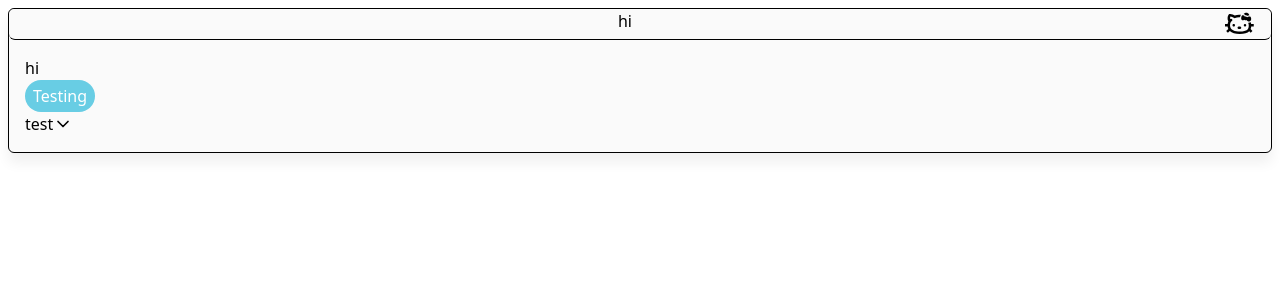
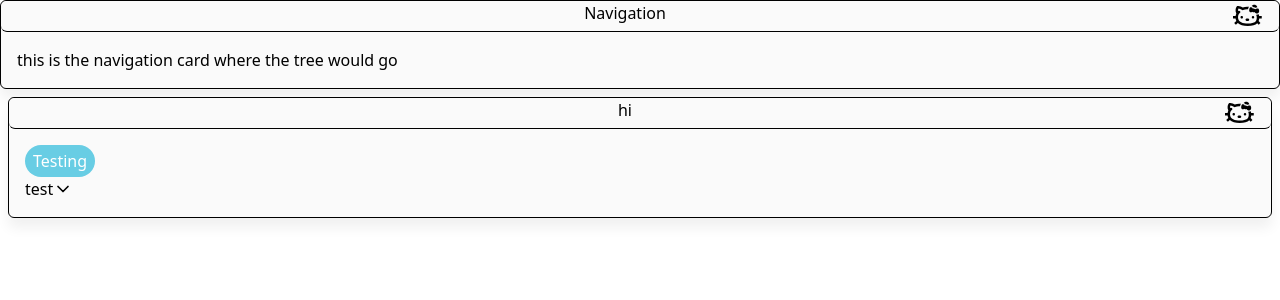
Before and after one commit to kinsley7/kinsley7.github.io, a Next.js app: page / in a window 1280 px wide. Shown: the top 300 px of the page. Built offline with nearby package versions, Linux system fonts and the light colour scheme.

Commit message:
adding dnd-kit for drag and drop components

```diff
--- a/package.json
+++ b/package.json
@@ -9,6 +9,7 @@
     "lint": "next lint"
   },
   "dependencies": {
+    "@dnd-kit/core": "^6.1.0",
     "@react-spring/web": "^9.7.3",
     "next": "14.2.3",
     "react": "^18",
--- a/src/app/page.tsx
+++ b/src/app/page.tsx
@@ -5,17 +5,24 @@ import ChevronUp from "../../public/chevron-up.svg";
 import ChevronDown from "../../public/chevron-down.svg";
 import { WindowCard } from "@/components/compound/WindowCard";
 
+import {DndContext} from '@dnd-kit/core';
+
 
 //homepage
 export default function Home() {
   return (
     <main>
-
-      <WindowCard classNames="m-2" title='hi'> hi
-        <Button label='Testing'/>
-        <Accordion title="test" body="testing open" openIcon={<Image src={ChevronDown} alt='chevron down' className="w-5"/>} closeIcon={<Image src={ChevronUp} alt='Chevron up' className="w-5" />}/>
-      </WindowCard>
-
+      <DndContext>
+        <WindowCard title='Navigation'>
+          this is the navigation card where the tree would go
+        </WindowCard>
+        <WindowCard classNames="m-2" title='hi'>
+          <section id='testing'>
+            <Button label='Testing'/>
+            <Accordion title="test" body="testing open" openIcon={<Image src={ChevronDown} alt='chevron down' className="w-5"/>} closeIcon={<Image src={ChevronUp} alt='Chevron up' className="w-5" />}/>
+          </section>
+        </WindowCard>
+      </DndContext>
     </main>
   );
 }
--- a/src/components/compound/WindowCard.tsx
+++ b/src/components/compound/WindowCard.tsx
@@ -5,6 +5,7 @@ import hellokitty from "../../../public/hello-kitty.svg"
 import { Column } from "@/components/foundation/Column";
 import Image from "next/image";
 import { Children, ReactNode, cloneElement, useEffect, useRef, useState } from "react";
+
 
 //title needs to change on scroll when a new section is reached
 interface WindowCardProps extends IComponent{
```
Also changed, not shown: src/components/compound/NavCard.tsx (added), 1 other file (tests, documents, lock files or other folders).
